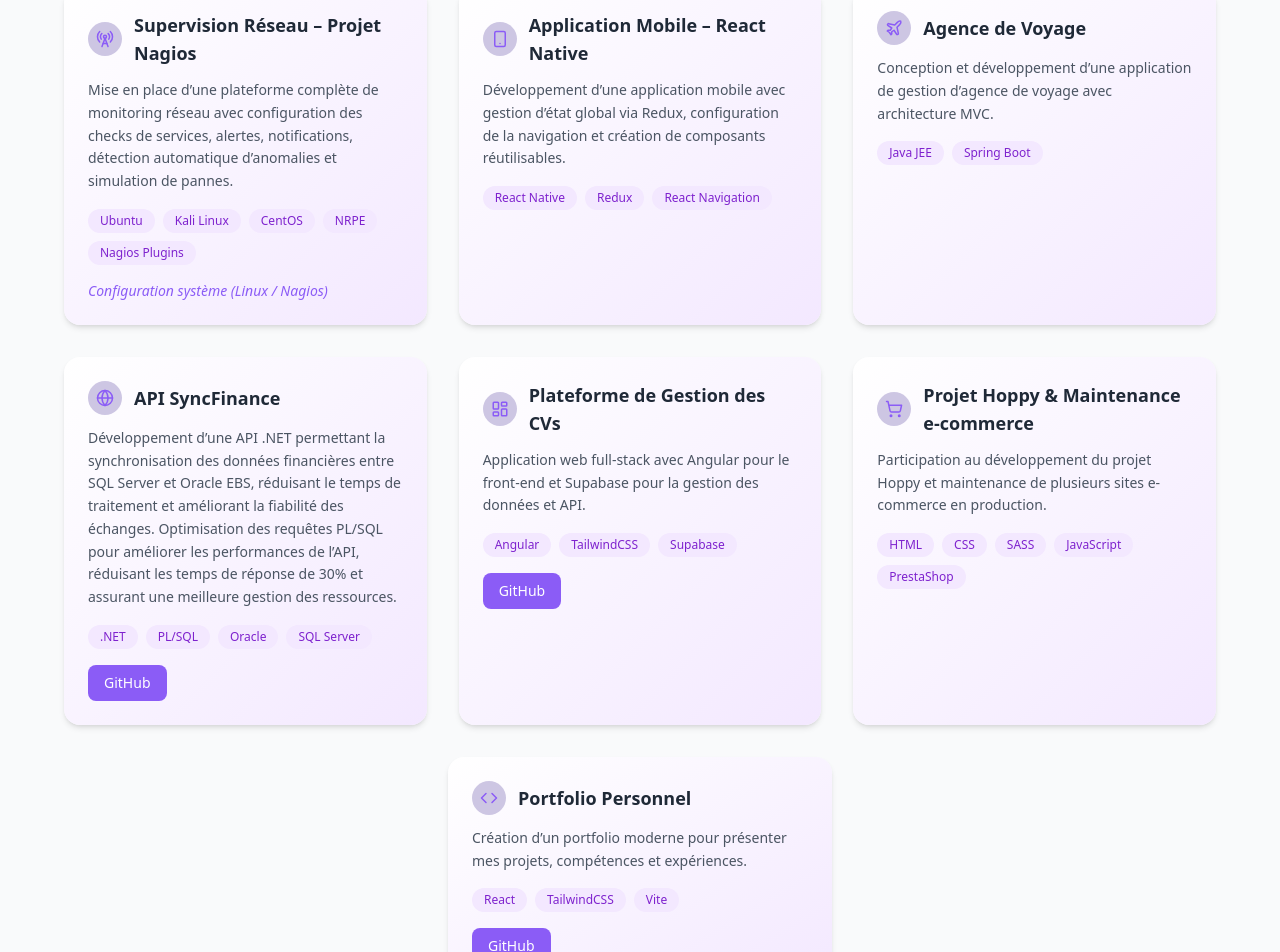
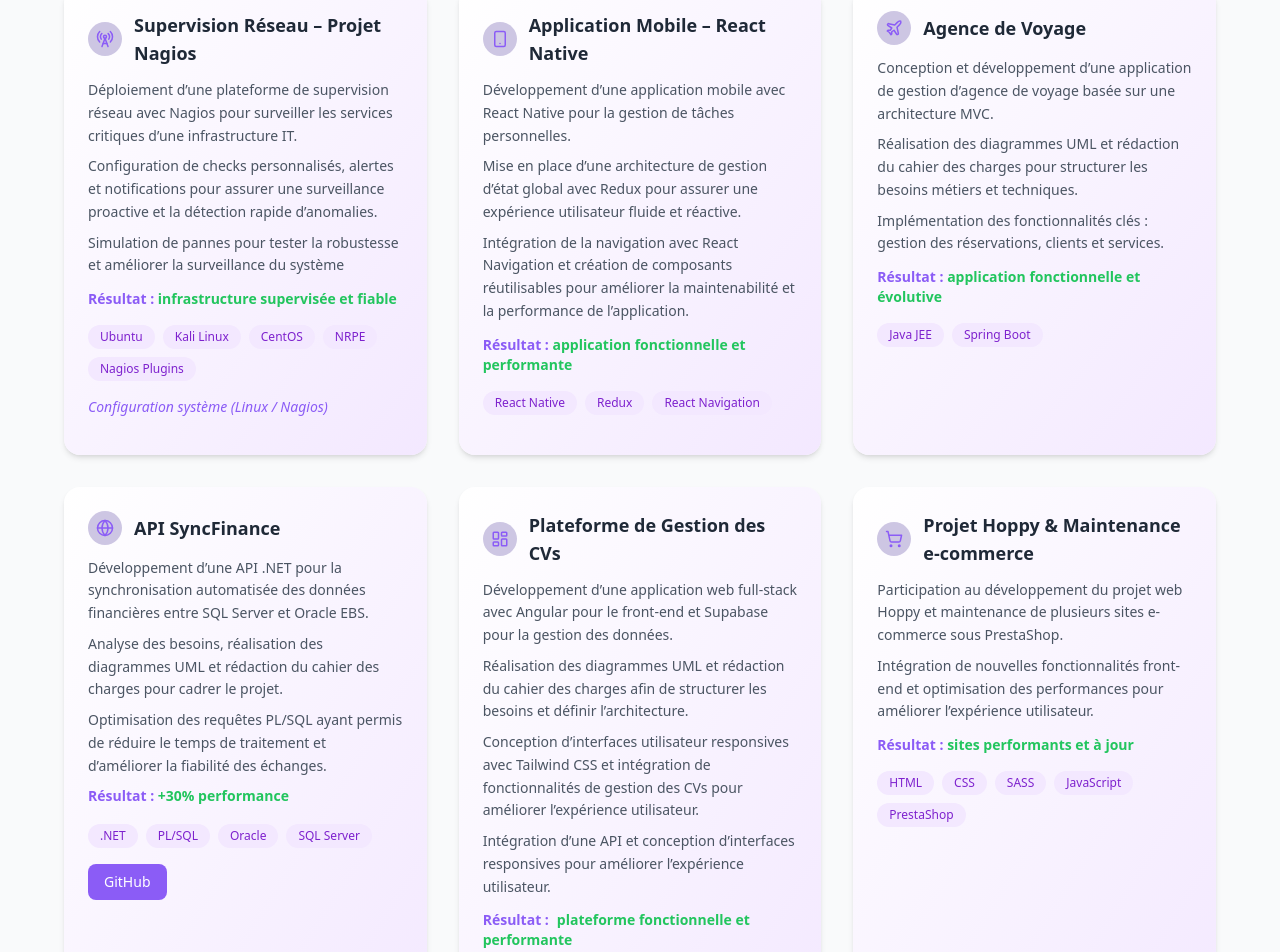
Before and after one commit to TaibiZineb/mon-portfolio, a React (Vite) app: page /projects in a window 1280 px wide. Shown: the part 273-1225 px from the top of the page. Built offline with nearby package versions, Linux system fonts and the light colour scheme.

Commit message:
amélioration descriptions projets

```diff
--- a/src/pages/Projects.jsx
+++ b/src/pages/Projects.jsx
@@ -9,8 +9,13 @@
           Supervision Réseau – Projet Nagios
         </div>
       ),
-      description:
-        "Mise en place d’une plateforme complète de monitoring réseau avec configuration des checks de services, alertes, notifications, détection automatique d’anomalies et simulation de pannes.",
+      description: (
+        <>  <p>Déploiement d’une plateforme de supervision réseau avec Nagios pour surveiller les services critiques d’une infrastructure IT.</p>
+          <p className="mt-2">Configuration de checks personnalisés, alertes et notifications pour assurer une surveillance proactive et la détection rapide d’anomalies.</p>
+          <p className="mt-2">Simulation de pannes pour tester la robustesse et améliorer la surveillance du système</p>
+          <p className="mt-3 text-sm font-semibold text-[var(--accent)]">   Résultat : <span className="text-green-500 font-bold">infrastructure supervisée et fiable</span></p>
+        </>
+      ),
       techno: ["Ubuntu", "Kali Linux", "CentOS", "NRPE", "Nagios Plugins"],
        type: "Configuration système (Linux / Nagios)"
     },
@@ -21,9 +26,14 @@
           Application Mobile – React Native
         </div>
       ),
+      description:(
+        <><p>Développement d’une application mobile avec React Native pour la gestion de tâches personnelles.</p>
+          <p className="mt-2">Mise en place d’une architecture de gestion d’état global avec Redux pour assurer une expérience utilisateur fluide et réactive.</p>
+          <p className="mt-2">Intégration de la navigation avec React Navigation et création de composants réutilisables pour améliorer la maintenabilité et la performance de l’application.</p>
+          <p className="mt-3 text-sm font-semibold text-[var(--accent)]">Résultat : <span className="text-green-500 font-bold">application fonctionnelle et performante</span></p>
+        </>
 
-      description:
-        "Développement d’une application mobile avec gestion d’état global via Redux, configuration de la navigation et création de composants réutilisables.",
+      ),
       techno: ["React Native", "Redux", "React Navigation"]
     },
     {
@@ -33,8 +43,15 @@
           Agence de Voyage
         </div>
       ),
-      description:
-        "Conception et développement d’une application de gestion d’agence de voyage avec architecture MVC.",
+      description:(
+          <><p>Conception et développement d’une application de gestion d’agence de voyage basée sur une architecture MVC.</p>
+              <p className="mt-2">
+      Réalisation des diagrammes UML et rédaction du cahier des charges pour structurer les besoins métiers et techniques.
+    </p>
+          <p className="mt-2">Implémentation des fonctionnalités clés : gestion des réservations, clients et services.</p>
+          <p className="mt-3 text-sm font-semibold text-[var(--accent)]">Résultat : <span className="text-green-500 font-bold">application fonctionnelle et évolutive</span></p>
+        </>
+      ),
       techno: ["Java JEE", "Spring Boot"]
     },
     {
@@ -44,8 +61,19 @@
           API SyncFinance
         </div>
       ),
-      description:
-        "Développement d’une API .NET permettant la synchronisation des données financières entre SQL Server et Oracle EBS, réduisant le temps de traitement et améliorant la fiabilité des échanges. Optimisation des requêtes PL/SQL pour améliorer les performances de l’API, réduisant les temps de réponse de 30% et assurant une meilleure gestion des ressources.",
+     description: (
+      <>
+    <p>Développement d’une API .NET pour la synchronisation automatisée des données financières entre SQL Server et Oracle EBS.</p>
+          <p className="mt-2">
+      Analyse des besoins, réalisation des diagrammes UML et rédaction du cahier des charges pour cadrer le projet.
+    </p>
+    <p className="mt-2">
+      Optimisation des requêtes PL/SQL ayant permis de réduire le temps de traitement et d’améliorer la fiabilité des échanges.</p>
+     <p className="mt-2 font-semibold text-[var(--accent)]">
+      Résultat : <span className="text-green-500 font-bold">+30% performance</span>
+    </p>
+    </>
+    ),
       techno:   [".NET", "PL/SQL", "Oracle", "SQL Server"],
       github: "https://github.com/TaibiZineb/APISync",
     },
@@ -57,8 +85,25 @@
         </div>
 
       ),
-      description:
-        "Application web full-stack avec Angular pour le front-end et Supabase pour la gestion des données et API.",
+
+
+      description: (
+      <> <p>Développement d’une application web full-stack avec Angular pour le front-end et Supabase pour la gestion des données.</p>
+          <p className="mt-2">
+      Réalisation des diagrammes UML et rédaction du cahier des charges afin de structurer les besoins et définir l’architecture.
+    </p>
+     <p className="mt-2">Conception d’interfaces utilisateur responsives avec Tailwind CSS et intégration de fonctionnalités de gestion des CVs pour améliorer l’expérience utilisateur.</p>
+        <p className="mt-2">Intégration d’une API et conception d’interfaces responsives pour améliorer l’expérience utilisateur.</p>
+          <p className="mt-3 text-sm font-semibold text-[var(--accent)]">
+      Résultat :
+      <span className="ml-2 text-green-500 font-bold">
+        plateforme fonctionnelle et performante
+      </span>
+    </p>
+
+    </>
+    ),
+
 
       techno: ["Angular", "TailwindCSS", "Supabase"],
       github: "https://github.com/TaibiZineb/projet_stage"
@@ -71,8 +116,15 @@
         </div>
 
       ),
-      description:
-        "Participation au développement du projet Hoppy et maintenance de plusieurs sites e-commerce en production.",
+      description: (
+        <>
+          <p>Participation au développement du projet web Hoppy et maintenance de plusieurs sites e-commerce sous PrestaShop.</p>
+          <p className="mt-2">Intégration de nouvelles fonctionnalités front-end et optimisation des performances pour améliorer l’expérience utilisateur.</p>
+          <p className="mt-3 text-sm font-semibold text-[var(--accent)]">
+      Résultat : <span className="text-green-500 font-bold">sites performants et à jour</span>
+    </p>
+        </>
+      ),
       techno: ["HTML", "CSS", "SASS", "JavaScript", "PrestaShop"]
     },
     {
@@ -84,8 +136,17 @@
         </div>
 
       ),
-      description:
-        "Création d’un portfolio moderne pour présenter mes projets, compétences et expériences.",
+      description: (
+        <>
+          <p>Conception et développement d’un portfolio moderne pour présenter mes projets, compétences et expériences.</p>
+          <p className="mt-2">Mise en place d’un design responsive avec TailwindCSS, ajout d’un mode sombre et intégration d’animations pour améliorer l’expérience utilisateur.</p>
+            <p className="mt-2">Déploiement sur Vercel pour assurer une accessibilité rapide et fiable.</p>
+
+          <p className="mt-3 text-sm font-semibold text-[var(--accent)]">
+      Résultat : <span className="text-green-500 font-bold">portfolio professionnel et attractif</span>
+    </p>
+        </>
+      ) ,
       techno:   ["React", "TailwindCSS", "Vite"],
       github: "https://github.com/TaibiZineb/mon-portfolio",
 
@@ -102,7 +163,7 @@
             <div className="flex items-center gap-3 mb-3">{projet.icon}
               <h3 className="text-lg font-bold text-gray-800">{projet.titre}</h3>
             </div>
-            <p className="mt-3 text-gray-600 text-sm leading-relaxed"> {projet.description}</p>
+            <p className="mt-3 text-gray-600 text-sm leading-relaxed whitespace-pre-line"> {projet.description}</p>
             {projet.image && (
               <img src={projet.image} alt={projet.titre} className="w-full h-48 object-cover rounded-xl mb-4"/>
             )}
```
